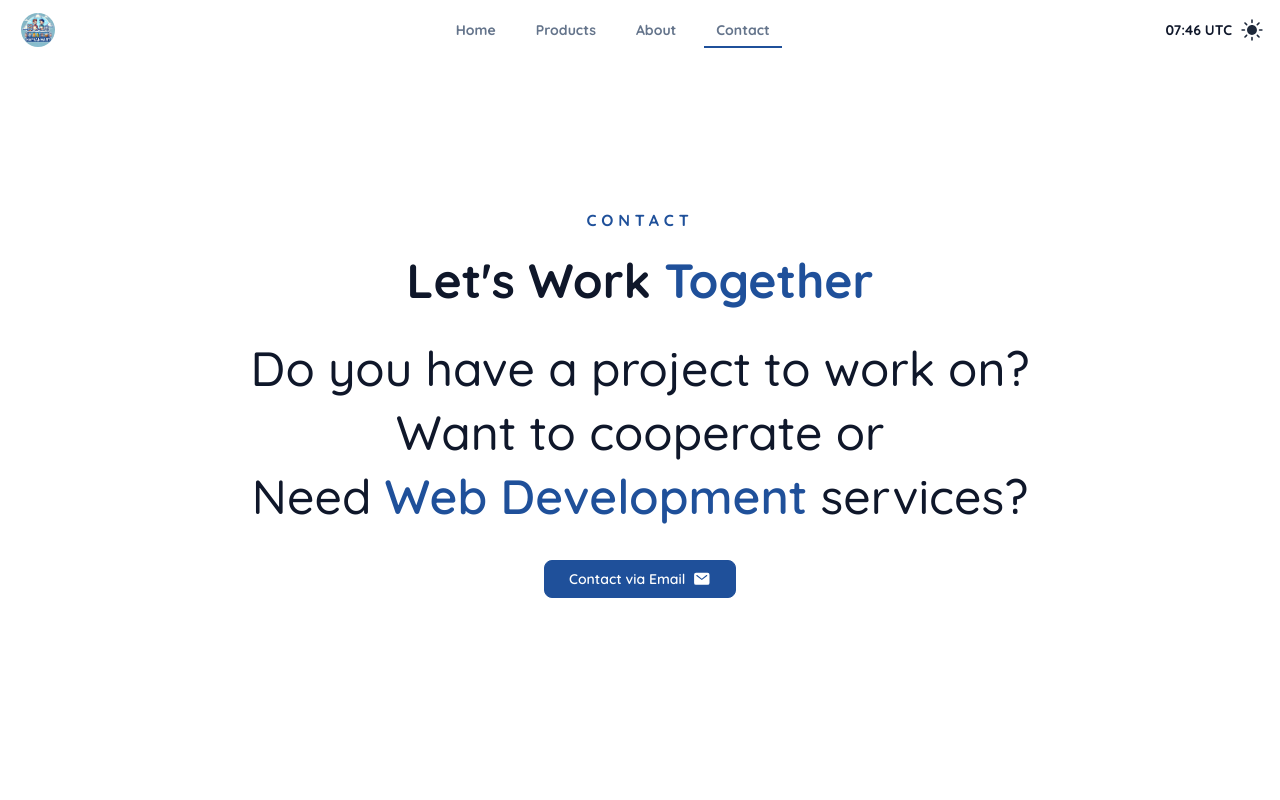
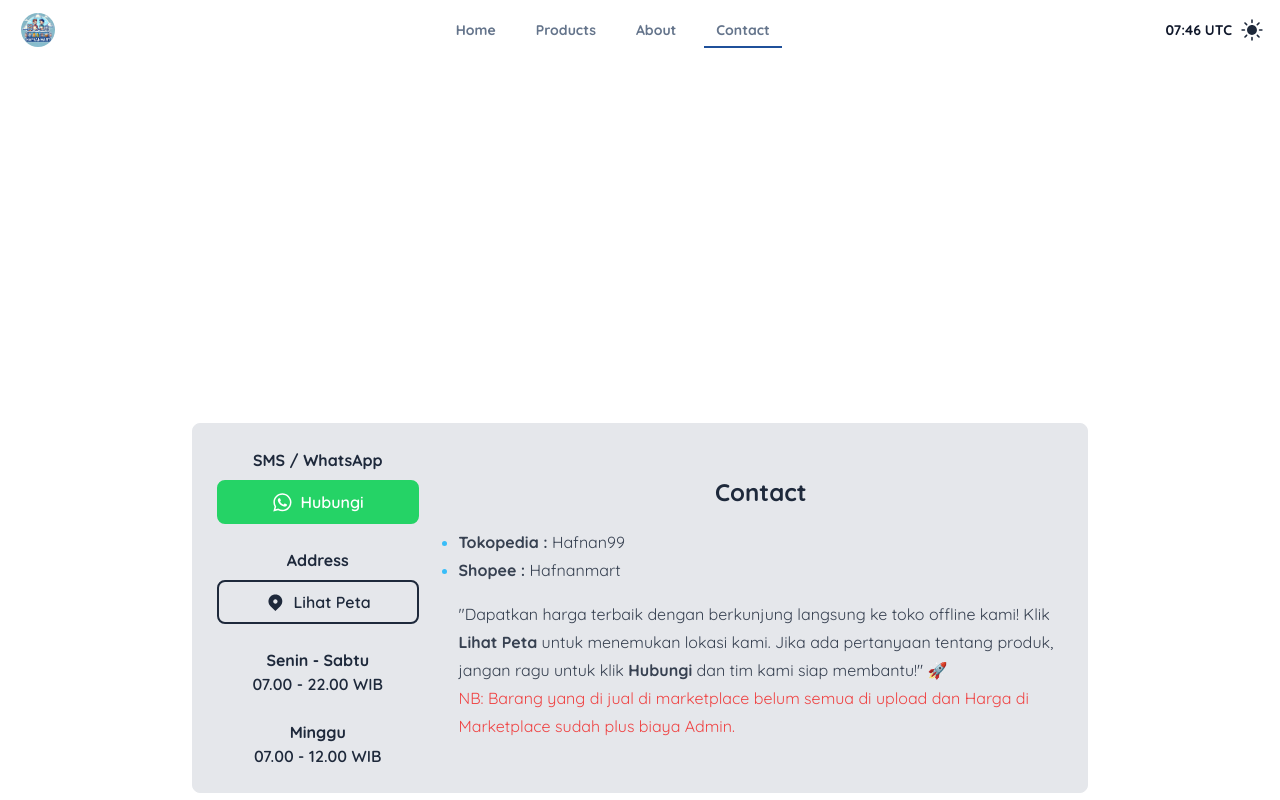
Before and after one commit to anugrahp13/fe-hafnanstore, a React (Vite) app: page /contact in a window 1280 px wide. Shown: the top 800 px of the page. Built offline with nearby package versions, Linux system fonts and the light colour scheme.

Commit message:
feat[Contact.tsx]: Added interface ContactType and import SectionLeft

```diff
--- a/src/pages/contact/Contact.tsx
+++ b/src/pages/contact/Contact.tsx
@@ -1,9 +1,13 @@
 import { useEffect } from "react";
 import { Helmet, HelmetProvider } from "react-helmet-async";
-import { IoMail } from "react-icons/io5";
-import { Link } from "react-router-dom";
+import { ContactsProps } from "./types/Contact.type";
+import { SectionLeft } from "./SectionLeft";
+import dataContact from "../../data/dataContact";
 
-export const Contact = () => {
+interface ContactsType {
+  contacts: ContactsProps[];
+}
+export const Contact: React.FC<ContactsType> = () => {
   useEffect(() => {
     window.scrollTo(0, 0);
   }, []);
@@ -11,43 +15,45 @@ export const Contact = () => {
     <>
       <HelmetProvider>
         <Helmet>
-          <title>Contact Me - Portfolio Anugrah Prastyo</title>
+          <title>Contact - Hafnan Store</title>
         </Helmet>
       </HelmetProvider>
       <section className="my-52 dark:bg-dark">
-        <div className="container mx-auto px-4 lg:max-w-7xl flex items-center justify-center">
+        <div className="container mx-auto px-4 lg:max-w-7xl flex flex-col items-center justify-center min-h-screen">
           <div className="max-w-4xl text-center grid gap-10">
-            <div className="text-sm text-primary dark:text-primary grid gap-3">
-              <span className="font-bold tracking-[.30em] uppercase text-base">
-                Contact
-              </span>
-              <span className="font-bold text-dark text-4xl mt-3 lg:text-5xl dark:text-white">
-                Let's Work <span className="text-primary">Together</span>
-              </span>
-            </div>
-            <div className="text-3xl font-medium text-dark lg:text-5xl grid gap-4 dark:text-white">
-              <p>Do you have a project to work on?</p>
-              <p>Want to cooperate or</p>
-              <p>
-                Need{" "}
-                <span className="text-primary font-semibold">
-                  Web Development
-                </span>{" "}
-                services?
-              </p>
-            </div>
-            <div
-              className="flex justify-center items-center text-sm aos-init aos-animate"
-              data-aos="fade-up"
-              data-aos-duration="1000"
-            >
-              <Link
-                to="mailto:anugrahprastyo13@gmail.com"
-                className="font-semibold rounded-lg flex justify-center items-center px-6 py-2 border bg-primary border-primary text-white hover:border-primary hover:text-white hover:shadow-lg hover:opacity-80 transition duration-300 ease-in-out gap-2"
-              >
-                Contact via Email
-                <IoMail className="w-[1.10rem] h-[1.10rem]" />
-              </Link>
+            <div className="bg-gray-200 p-6 flex flex-col md:flex-row gap-10 border rounded-lg items-center">
+              <SectionLeft contacts={dataContact} />
+              <div className="w-full md:w-3/4">
+                <div className="grid gap-5">
+                  <h2 className="text-2xl font-bold">Contact</h2>
+                  <div className="text-gray-700 dark:text-white text-left leading-7">
+                    <ul
+                      role="list"
+                      className="list-disc mb-4 marker:text-sky-400 text-left md:text-left"
+                    >
+                      <li>
+                        <span className="font-bold">Tokopedia :</span> Hafnan99
+                      </li>
+                      <li>
+                        <span className="font-bold">Shopee :</span> Hafnanmart
+                      </li>
+                    </ul>
+                    <p>
+                      "Dapatkan harga terbaik dengan berkunjung langsung ke toko
+                      offline kami! Klik{" "}
+                      <span className="font-bold">Lihat Peta</span> untuk
+                      menemukan lokasi kami. Jika ada pertanyaan tentang produk,
+                      jangan ragu untuk klik{" "}
+                      <span className="font-bold">Hubungi</span> dan tim kami
+                      siap membantu!" 🚀
+                    </p>
+                    <p className="text-red-500">
+                      NB: Barang yang di jual di marketplace belum semua di
+                      upload dan Harga di Marketplace sudah plus biaya Admin.
+                    </p>
+                  </div>
+                </div>
+              </div>
             </div>
           </div>
         </div>
```
